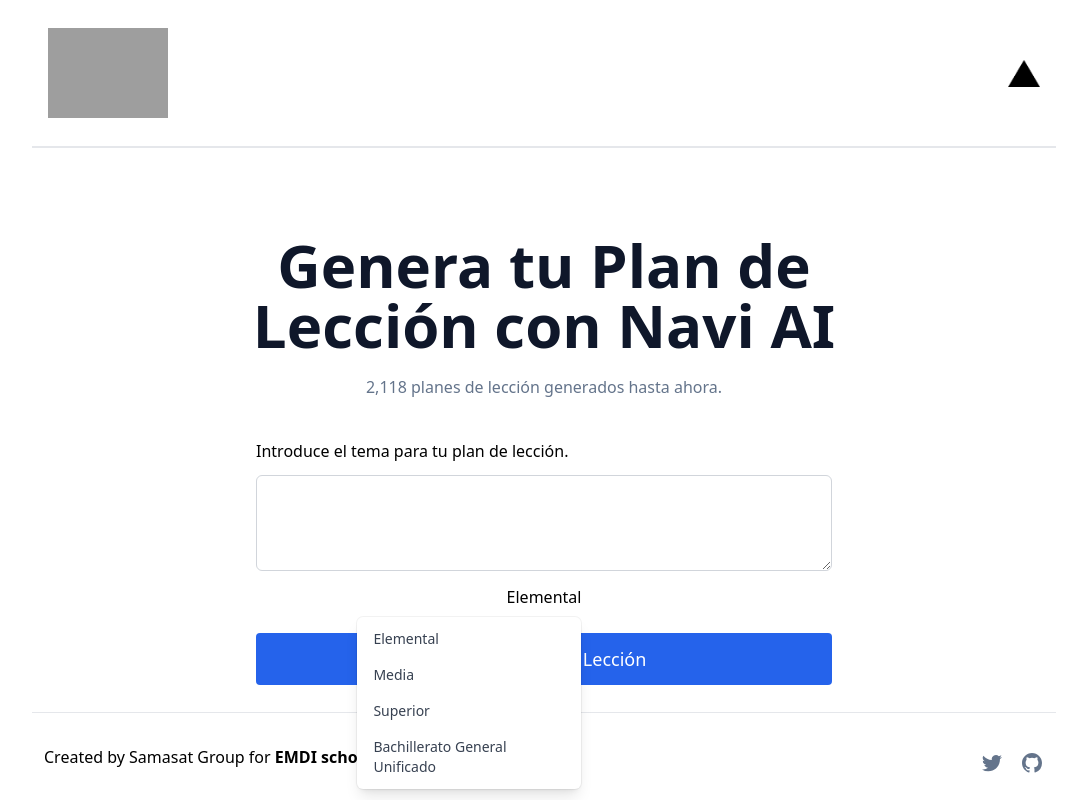
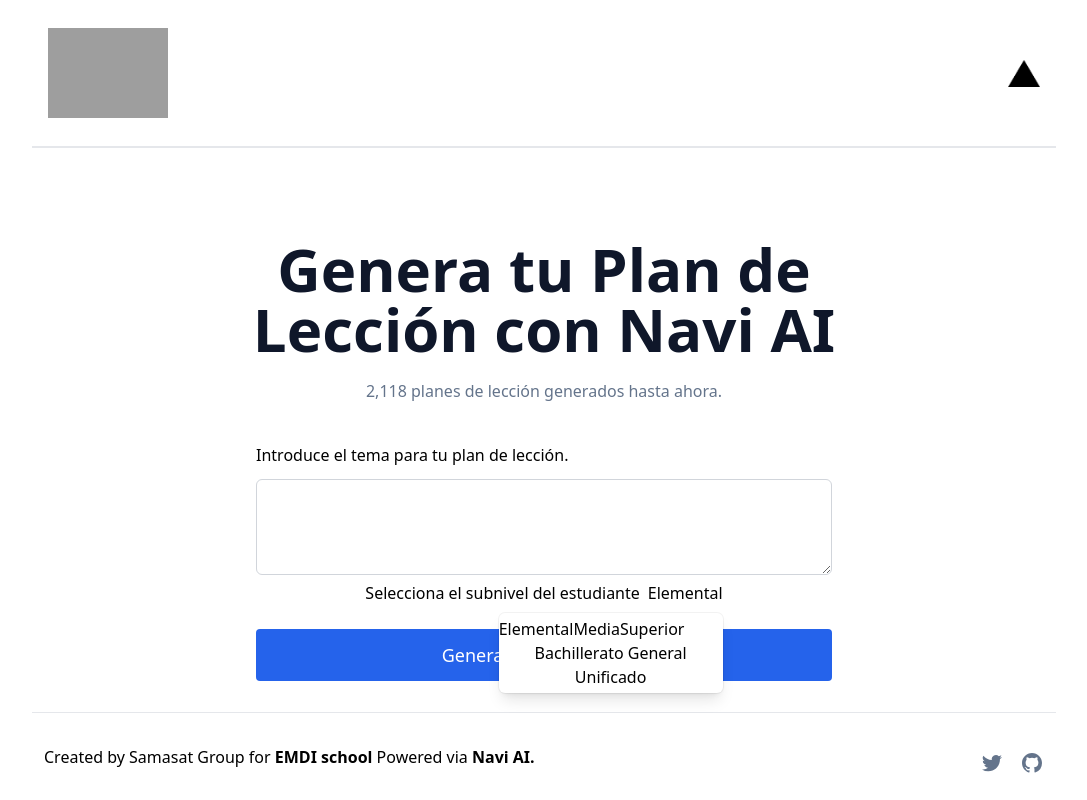
Before and after one commit to joztos/lessonplangen, a Next.js app: page / in a window 1280 px wide. Both pictures are taken after a click on the button "Elemental". Shown: the whole page, without its empty margins (96-1183 px from the left). Built offline with nearby package versions, Linux system fonts and the light colour scheme; grey boxes are pictures that could not be loaded.

Commit message:
sabeyaya

```diff
--- a/components/DropDown.tsx
+++ b/components/DropDown.tsx
@@ -9,7 +9,7 @@ type DropDownProps = {
   options: OptionType[];
   selectedOption: OptionType;
   setSelectedOption: (option: OptionType) => void;
-  label: string;  // Añade esta línea
+  label: string;
 };
 
 const DropDown: React.FC<DropDownProps> = ({ options, selectedOption, setSelectedOption, label }) => {
@@ -17,8 +17,8 @@ const DropDown: React.FC<DropDownProps> = ({ options, selectedOption, setSelecte
 
   return (
     <div className="relative inline-block text-left">
-      <label className="block mb-2 text-sm text-gray-600 dark:text-gray-400">{label}</label>  {/* Muestra la etiqueta aquí */}
       <div>
+        <span className="pr-2">{label}</span>
         <button type="button" onClick={() => setOpen(!open)}>
           {selectedOption.label}
         </button>
@@ -28,7 +28,7 @@ const DropDown: React.FC<DropDownProps> = ({ options, selectedOption, setSelecte
         <div className="origin-top-right absolute right-0 mt-2 w-56 rounded-md shadow-lg bg-white ring-1 ring-black ring-opacity-5 focus:outline-none">
           <div className="py-1" role="menu" aria-orientation="vertical" aria-labelledby="options-menu">
             {options.map((option) => (
-              <button key={option.value} onClick={() => {setSelectedOption(option); setOpen(false);}} className="block w-full text-left px-4 py-2 text-sm text-gray-700 hover:bg-gray-100 hover:text-gray-900">
+              <button key={option.value} onClick={() => {setSelectedOption(option); setOpen(false);}}>
                 {option.label}
               </button>
             ))}
--- a/pages/index.tsx
+++ b/pages/index.tsx
@@ -95,8 +95,8 @@ const Home = () => {
   options={options}
   selectedOption={subNivel}
   setSelectedOption={setSubNivel}
+  label="Selecciona el subnivel del estudiante"
 />
-
           <button
             onClick={generarPlanLeccion}
             className="w-full mt-6 py-3 bg-blue-600 rounded text-white text-lg font-medium focus:outline-none"
```
